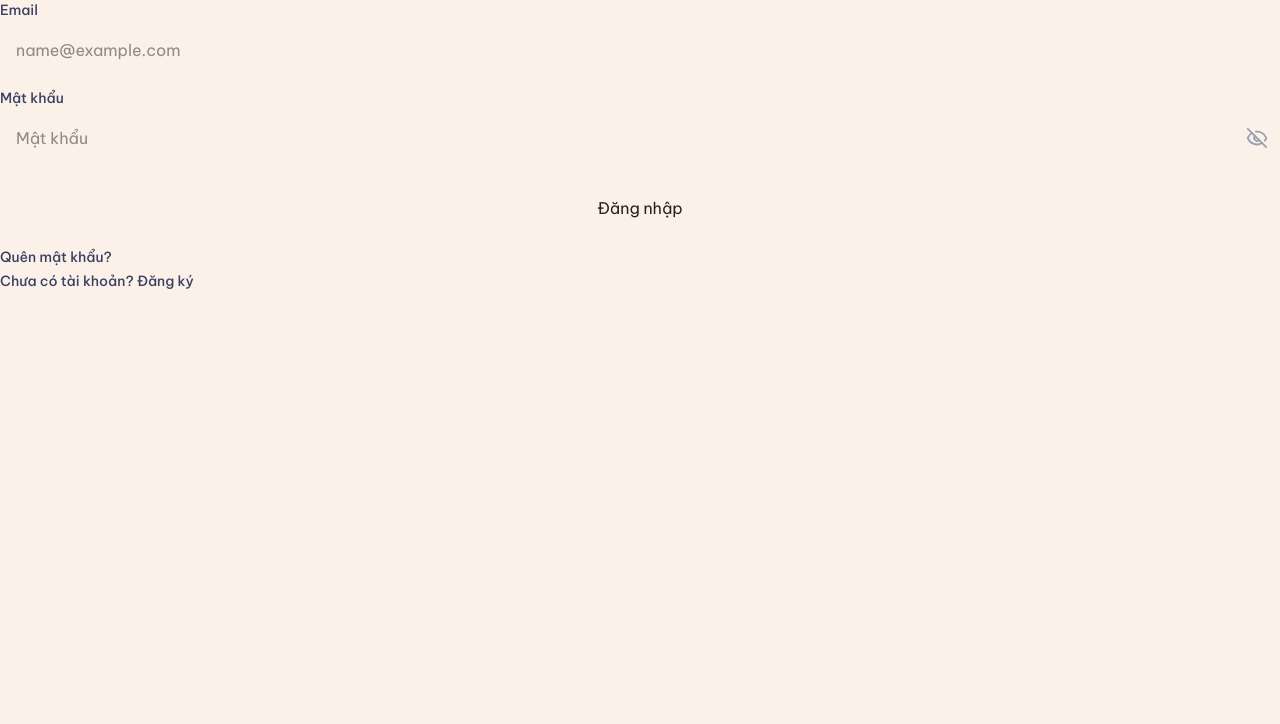
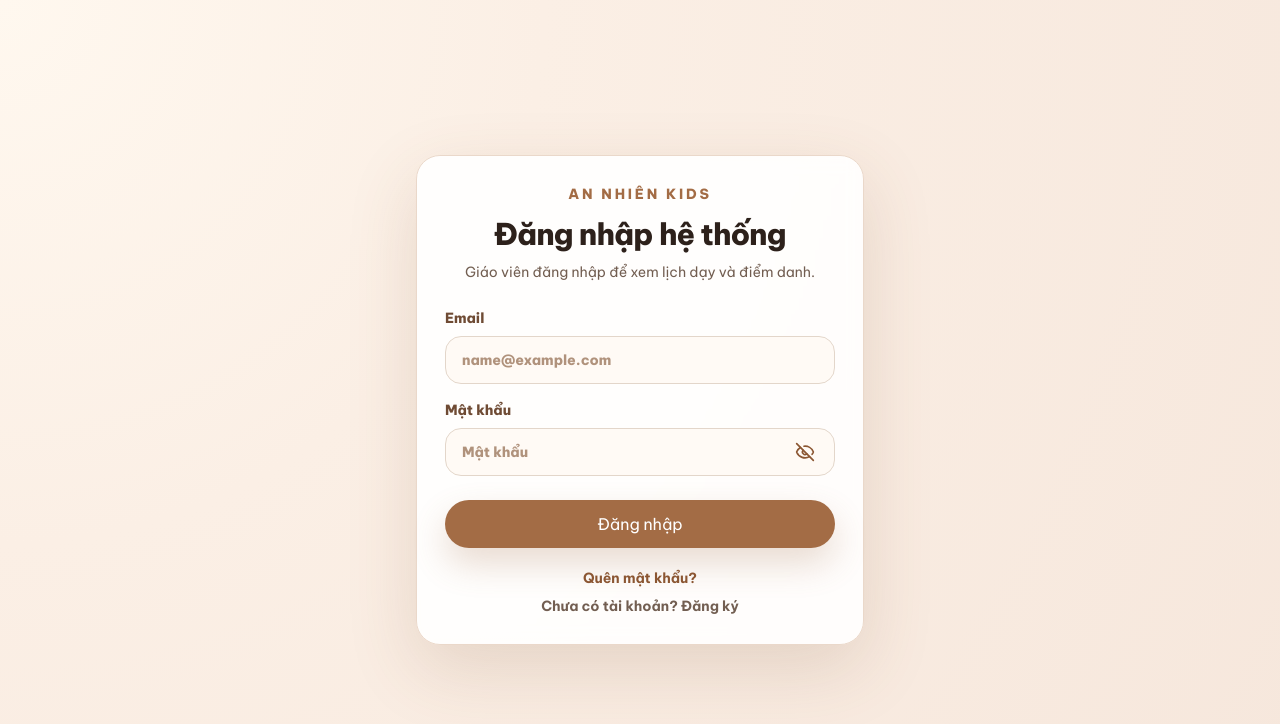
Before and after one commit to aro177/SMS_FE, a Next.js app: page /signin in a window 1280 px wide. Shown: the top 724 px of the page. Built offline with nearby package versions, Linux system fonts and the light colour scheme.

Commit message:
fix giao dien login

```diff
--- a/features/auth/components/SignIn.tsx
+++ b/features/auth/components/SignIn.tsx
@@ -58,15 +58,24 @@ export default function PasswordSignIn({
         }
     };
 
-    const submitButtonClassName = isAdmin
-        ? 'bg-gradient-to-r from-slate-900 via-blue-950 to-slate-950 text-white hover:from-slate-950 hover:via-blue-950 hover:to-slate-900'
-        : '';
+    return (
+        <main className="grid min-h-dvh place-items-center bg-[radial-gradient(circle_at_top_left,#fff8ef_0,#fbefe5_36%,#f6e7dc_100%)] px-4 py-8 text-[#2d211b]">
+            <section className="w-full max-w-md rounded-3xl border border-[#ead8ca] bg-white/90 p-6 shadow-[0_24px_70px_rgba(123,82,52,0.16)] backdrop-blur md:p-7">
+                <div className="mb-6 text-center">
+                    <p className="text-sm font-extrabold uppercase tracking-[0.2em] text-[#a36c45]">
+                        An Nhiên Kids
+                    </p>
+                    <h1 className="mt-3 text-3xl font-extrabold tracking-tight">
+                        Đăng nhập hệ thống
+                    </h1>
+                    <p className="mt-2 text-sm leading-6 text-[#725e51]">
+                        {isAdmin ? "Truy cập khu quản lý trung tâm." : "Giáo viên đăng nhập để xem lịch dạy và điểm danh."}
+                    </p>
+                </div>
 
-    return (
-        <div>
             <form
                 noValidate={true}
-                className="mb-4"
+                className="grid gap-4"
                 onSubmit={(e) => handleSubmit(e)}
             >
                 <input
@@ -74,16 +83,14 @@ export default function PasswordSignIn({
                     name="isAdmin"
                     value={isAdmin ? 'true' : 'false'}
                 />
-                <div className="grid gap-2">
-                    <div className="grid gap-1">
+                    <div className="grid gap-4">
                         <label
-                            className={`text-sm font-medium ${isAdmin ? 'text-foreground' : 'text-[#3A4163]'}`}
+                            className="grid gap-2 text-sm font-extrabold text-[#6f4b34]"
                             htmlFor="email"
                         >
                             Email
-                        </label>
                         <input
-                            className="mr-2.5 mb-2 h-full min-h-[44px] w-full px-4 py-3"
+                            className="h-12 rounded-2xl border border-[#e3d6ca] bg-[#fffaf5] px-4 text-base font-semibold outline-none transition placeholder:text-[#b0927c] focus:border-[#a36c45] focus:ring-2 focus:ring-[#f2dfcf]"
                             id="email"
                             placeholder="name@example.com"
                             type="email"
@@ -92,13 +99,12 @@ export default function PasswordSignIn({
                             autoComplete="email"
                             autoCorrect="off"
                         />
+                        </label>
                         <label
-                            className={`mt-2 text-sm font-medium ${isAdmin ? 'text-foreground' : 'text-[#3A4163]'}`}
+                            className="grid gap-2 text-sm font-extrabold text-[#6f4b34]"
                             htmlFor="password"
                         >
                             Mật khẩu
-                        </label>
-                        {/* Password input with visibility toggle */}
                         <div className="relative">
                             <input
                                 id="password"
@@ -106,23 +112,24 @@ export default function PasswordSignIn({
                                 type={showPassword ? 'text' : 'password'}
                                 name="password"
                                 autoComplete="current-password"
-                                className="mr-2.5 mb-2 h-full min-h-[44px] w-full px-4 py-3 pr-10"
+                                className="h-12 w-full rounded-2xl border border-[#e3d6ca] bg-[#fffaf5] px-4 pr-12 text-base font-semibold outline-none transition placeholder:text-[#b0927c] focus:border-[#a36c45] focus:ring-2 focus:ring-[#f2dfcf]"
                             />
                             <button
                                 type="button"
                                 tabIndex={-1}
                                 onClick={() => setShowPassword((prev) => !prev)}
-                                className="absolute top-1/2 right-3 -translate-y-1/2 text-gray-400 hover:text-gray-700 focus:outline-none"
+                                className="absolute top-1/2 right-3 grid size-9 -translate-y-1/2 place-items-center rounded-full text-[#8b5632] transition hover:bg-[#f2dfcf]"
                                 aria-label={showPassword ? 'Ẩn mật khẩu' : 'Hiện mật khẩu'}
                             >
-                                {showPassword ? <Eye size={22} /> : <EyeOff size={22} />}
+                                {showPassword ? <Eye size={20} /> : <EyeOff size={20} />}
                             </button>
                         </div>
+                        </label>
                     </div>
                     <button
                         type="submit"
                         disabled={isSubmitting}
-                        className={`mt-2 flex h-[unset] w-full items-center justify-center rounded-lg px-4 py-4 text-sm font-medium ${submitButtonClassName}`}
+                        className="mt-2 flex h-12 w-full items-center justify-center rounded-full bg-[#a36c45] px-5 text-base font-extrabold text-white shadow-[0_16px_34px_rgba(163,108,69,0.24)] transition hover:-translate-y-0.5 hover:bg-[#8b5632] disabled:cursor-not-allowed disabled:opacity-60"
                     >
                         {isSubmitting ? (
                             <svg
@@ -147,33 +154,28 @@ export default function PasswordSignIn({
                             'Đăng nhập'
                         )}
                     </button>
-                </div>
-                {/* Forgot password and register links */}
-                <div className="mt-2">
-                    <p>
+                <div className="flex flex-col items-center gap-2 pt-1 text-sm font-bold">
                         <a
                             href={
                                 isAdmin
                                     ? '/dashboard/signin/forgot_password'
                                     : '/signin/forgot_password'
                             }
-                            className={`text-sm font-medium ${isAdmin ? 'text-foreground hover:text-primary' : 'text-[#3A4163] hover:text-[#5AA8D6]'}`}
+                            className="text-[#8b5632] transition hover:text-[#a36c45] hover:underline"
                         >
                             Quên mật khẩu?
                         </a>
-                    </p>
                     {!isAdmin && (
-                        <p>
-                            <a
-                                href="/register-org"
-                                className="text-sm font-medium text-[#3A4163] hover:text-[#5AA8D6]"
-                            >
-                                Chưa có tài khoản? Đăng ký
-                            </a>
-                        </p>
+                        <a
+                            href="/register-org"
+                            className="text-[#725e51] transition hover:text-[#a36c45] hover:underline"
+                        >
+                            Chưa có tài khoản? Đăng ký
+                        </a>
                     )}
                 </div>
             </form>
-        </div>
+            </section>
+        </main>
     );
 }
```
